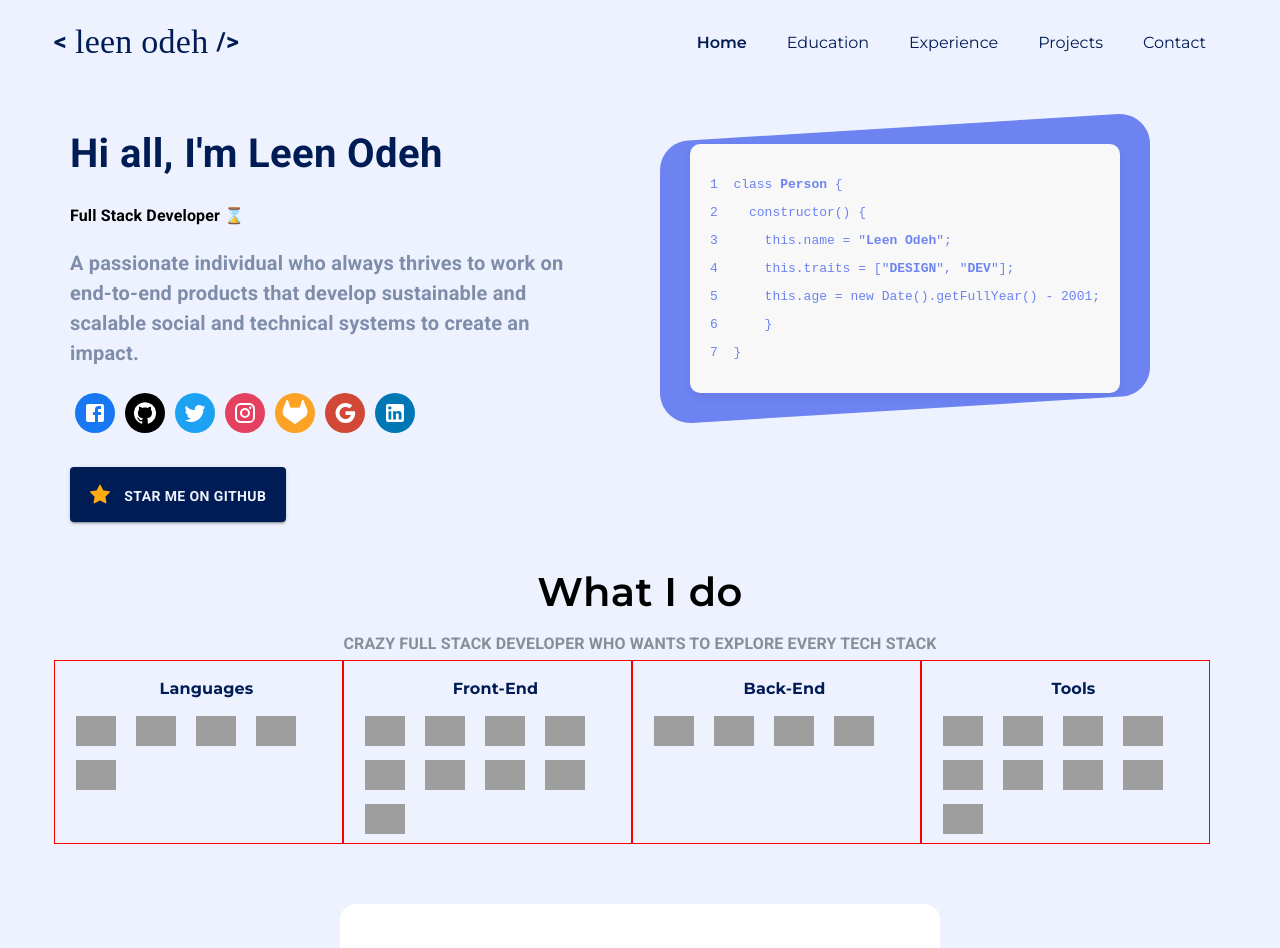
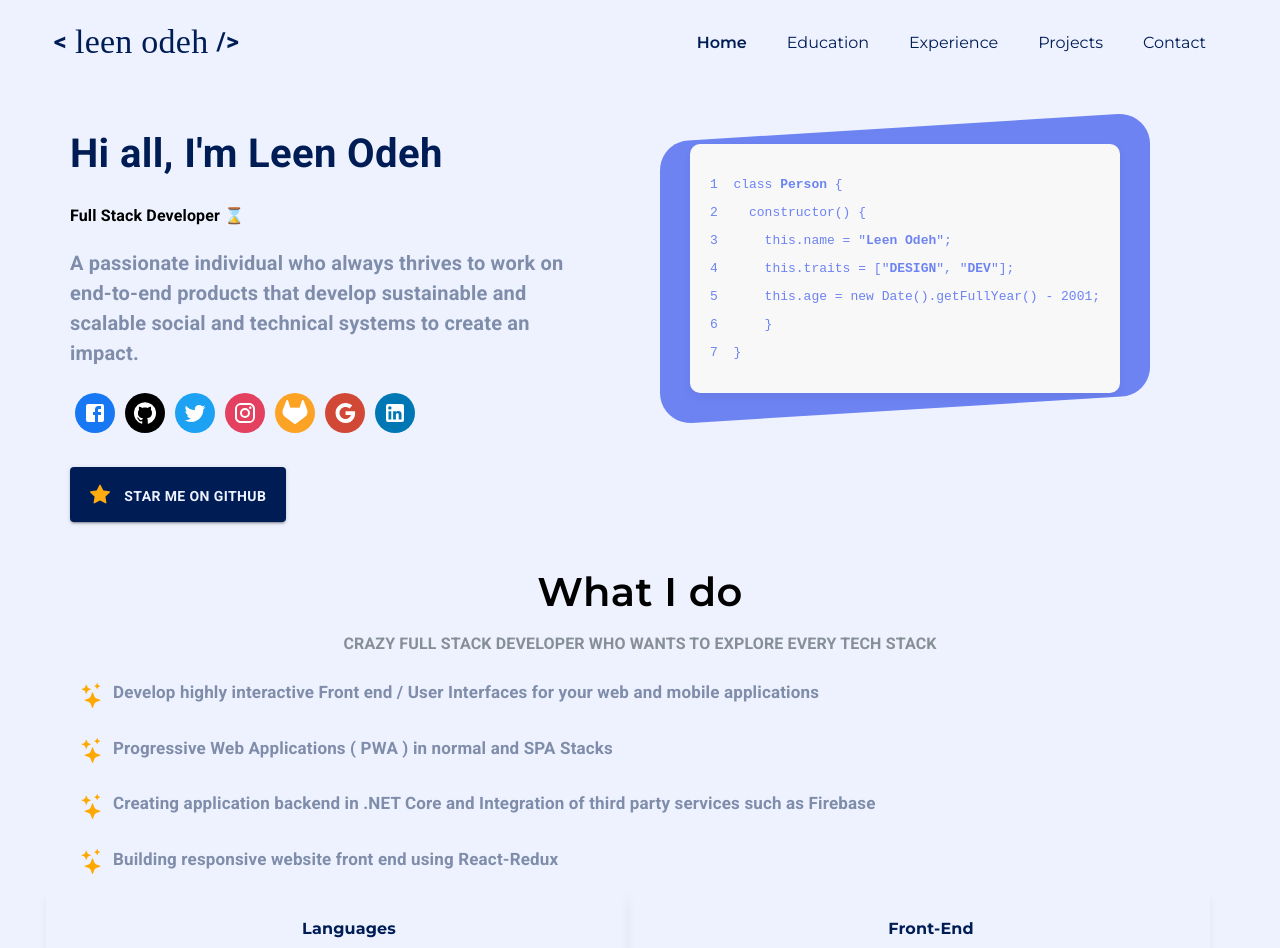
Before and after one commit to Leen-odeh3/My-portfolio, a React (Vite) app: page /home in a window 1280 px wide. Shown: the top 948 px of the page. Built offline with nearby package versions, Linux system fonts and the light colour scheme; grey boxes are pictures that could not be loaded; a web font is replaced by a local one.

Commit message:
Done about section

```diff
--- a/src/Component/About/About.tsx
+++ b/src/Component/About/About.tsx
@@ -1,8 +1,9 @@
 // About.jsx
-import { Box, Grid, Typography } from '@mui/material';
-import SkillStack from './SkillStack';
-import { Languages, Frontend, Back, Tools} from '../../data/Skills';
-import Headeing from '../Headeing/Headeing';
+import { Box, Grid, Typography } from "@mui/material";
+import SkillStack from "./SkillStack";
+import { Languages, Frontend, Back, Tools } from "../../data/Skills";
+import Headeing from "../Headeing/Headeing";
+import Description from "./Description";
 
 const About = () => {
   return (
@@ -40,31 +41,47 @@ const About = () => {
       >
         CRAZY FULL STACK DEVELOPER WHO WANTS TO EXPLORE EVERY TECH STACK
       </Typography>
+      <Box sx={{ margin: "10px" }}>
+        <Description />
+      </Box>
 
-      <Grid container spacing={2}>
-        <Grid item xs={12} md={3} sx={{border:"1px solid red"}}>
-          <Headeing content="Languages"/>
+      <Grid container spacing={3} sx={{ marginTop: "15px" }}>
+        <Grid
+          item
+          xs={12}
+          md={6}
+          sx={{ boxShadow: "rgba(0, 0, 0, 0.05) 0px 5px 10px" }}
+        >
+          <Headeing content="Languages" />
           <SkillStack skills={Languages} />
         </Grid>
-        <Grid item xs={12} md={3} sx={{border:"1px solid red"}}>
-          <Headeing content="Front-End"/>
+        <Grid
+          item
+          xs={12}
+          md={6}
+          sx={{ boxShadow: "rgba(0, 0, 0, 0.05) 0px 5px 10px" }}
+        >
+          <Headeing content="Front-End" />
           <SkillStack skills={Frontend} />
         </Grid>
-        <Grid item xs={12} md={3} sx={{border:"1px solid red"}}>
-          <Headeing content="Back-End"/>
+        <Grid
+          item
+          xs={12}
+          md={6}
+          sx={{ boxShadow: "rgba(0, 0, 0, 0.05) 0px 5px 10px" }}
+        >
+          <Headeing content="Back-End" />
           <SkillStack skills={Back} />
         </Grid>
-        <Grid item xs={12} md={3} sx={{border:"1px solid red"}}>
-          <Headeing content="Tools"/>
+        <Grid
+          item
+          xs={12}
+          md={6}
+          sx={{ boxShadow: "rgba(0, 0, 0, 0.05) 0px 5px 10px" }}
+        >
+          <Headeing content="Tools" />
           <SkillStack skills={Tools} />
         </Grid>
-        {/* <Grid item xs={12} md={4}>
-          <SkillStack skills={Hoisting} />
-        </Grid>
-        <Grid item xs={12} md={4}>
-
-          <SkillStack skills={Others} />
-        </Grid> */}
       </Grid>
     </Box>
   );
--- a/src/Component/About/Description.tsx
+++ b/src/Component/About/Description.tsx
@@ -22,17 +22,16 @@ const Description = () => {
   ];
 
   return (
-    <>
+    <div>
       {desc.map((item, index) => (
         <Box key={index} display="flex" alignItems="center" mb={1} mt={3}>
-          <img src={item.imageSrc} alt={`Image ${index + 1}`} style={{ width: "35px", height: "35px", marginRight: "8px" }} />
           <i className="bi bi-stars" style={{ color: "rgb(255 169 0)", fontSize: "25px" }}></i>
           <Typography variant="body1" ml={1} component="p" sx={{ color: "#7F8DAA", fontSize: "17px", marginBottom: { xs: "5px", md: "6px" } }}>
             {item.text}
           </Typography>
         </Box>
       ))}
-    </>
+    </div>
   );
 };
 
--- a/src/Component/About/SkillStack.tsx
+++ b/src/Component/About/SkillStack.tsx
@@ -14,7 +14,7 @@ const SkillStack: React.FC<SkillStackProps> = ({ skills }) => {
       <Stack
         direction="row"
         spacing={0}
-        sx={{ marginTop: "10px", flexWrap: "wrap"}}
+        sx={{ marginTop: "10px", flexWrap: "wrap",paddingBottom:"20px"}}
       >
         {skills.map((skill) => (
           <div key={skill.name} style={{ padding: "5px", marginRight: "10px",textAlign:"center" }}>
--- a/src/Pages/Home.tsx
+++ b/src/Pages/Home.tsx
@@ -1,12 +1,13 @@
-import { Hero, About, SkillsBar, TwitterFeed  } from "../utils/Path";
+import { Hero, About, SkillsBar, TwitterFeed } from "../utils/Path";
 
 const Home = () => {
   return (
     <div>
       <Hero />
+
       <About />
       <SkillsBar />
-      <TwitterFeed  username="leen_odeh2803" tweetLimit={4}/>
+      <TwitterFeed username="leen_odeh2803" tweetLimit={4} />
     </div>
   );
 };
```
